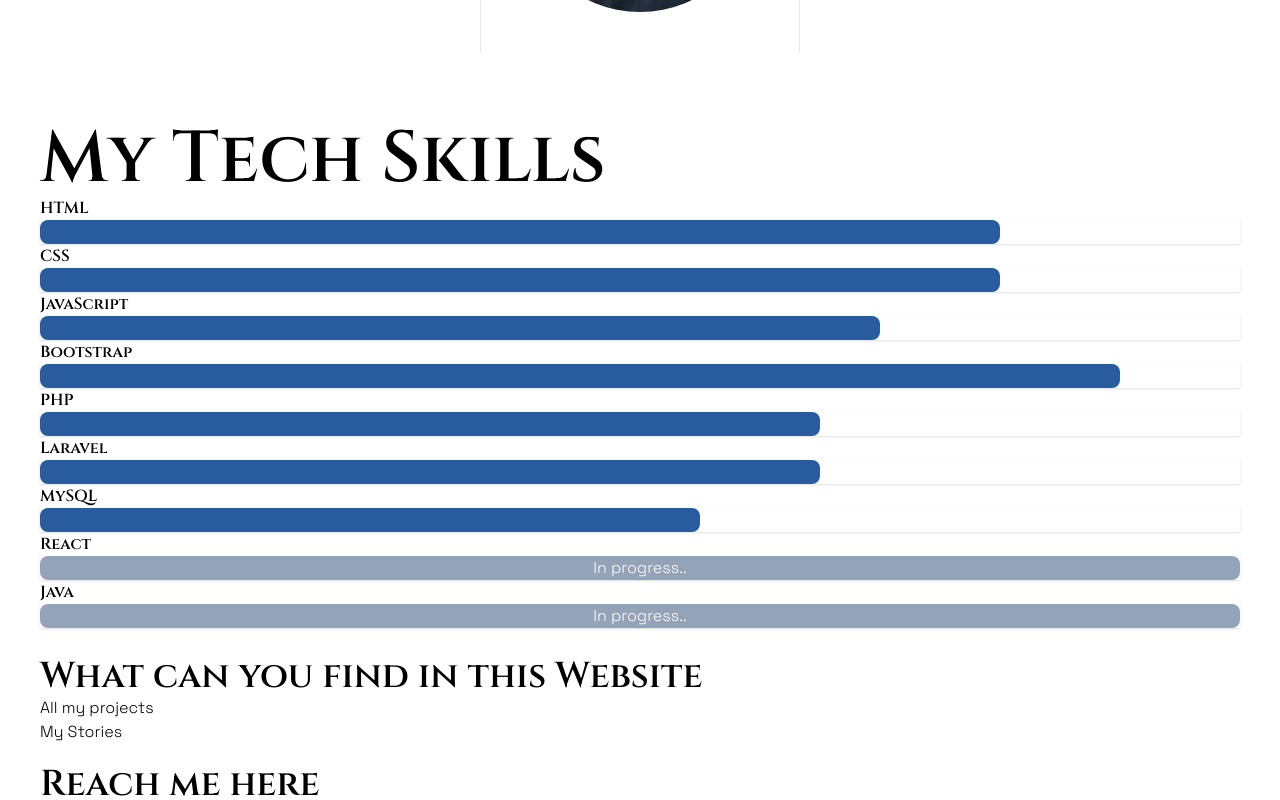
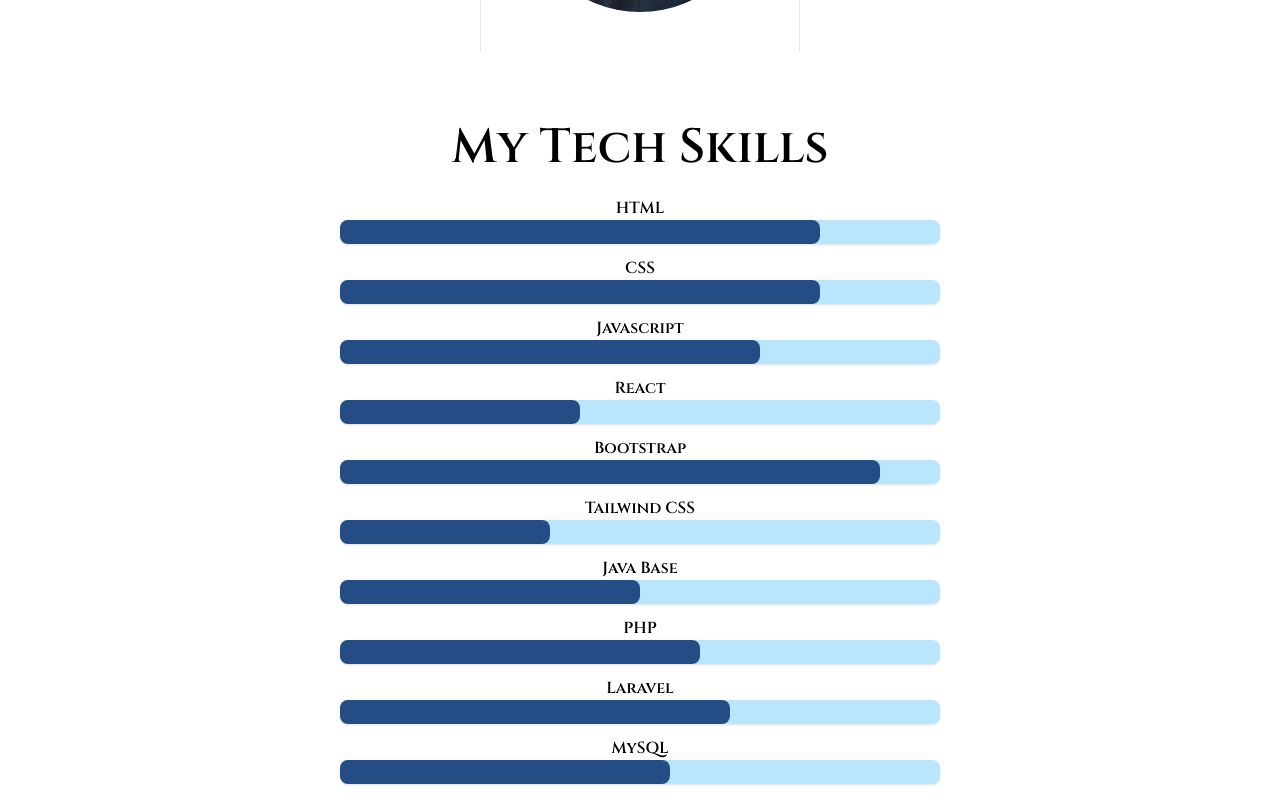
Before and after one commit to DanioFiore/personal-website, a React (Create React App) app: page / in a window 1280 px wide. Shown: the part 460-1260 px from the top of the page. Built offline with nearby package versions, Linux system fonts and the light colour scheme.

Commit message:
optimized the skills code by creatin a new component called SkillsBar and used a .map method to create dinamically my skills bar

```diff
--- a/src/components/Skills/Skills.js
+++ b/src/components/Skills/Skills.js
@@ -1,123 +1,71 @@
 import React from "react";
+import SkillsBar from "./SkillsBar";
 
 const Skills = () => {
+  // array of skills
+  let skills = [
+    {
+      language: "HTML",
+      width: "80%",
+    },
+    {
+      language: "CSS",
+      width: "80%",
+    },
+    {
+      language: "Javascript",
+      width: "70%",
+    },
+    {
+      language: "React",
+      width: "40%",
+    },
+    {
+      language: "Bootstrap",
+      width: "90%",
+    },
+    {
+      language: "Tailwind CSS",
+      width: "35%",
+    },
+    {
+      language: "Java Base",
+      width: "50%",
+    },
+    {
+      language: "PHP",
+      width: "60%",
+    },
+    {
+      language: "Laravel",
+      width: "65%",
+    },
+    {
+      language: "MySQL",
+      width: "55%",
+    },
+  ];
+
   return (
-    <React.Fragment>
-
+    <div>
       {/* title */}
-      <div className="mt-10">
-        <h1 className="text-7xl">My Tech Skills</h1>
+      <div className="mt-10 flex justify-center">
+        <h1 className="text-5xl mb-6">My Tech Skills</h1>
       </div>
 
       {/* skills container */}
-      <div>
-        <ul>
-
-          {/* html */}
-          <li>
-            <h6>HTML</h6>
-            <div className="shadow w-full bg-grey-light">
-              <div
-                className="bg-primary-light leading-none py-3 rounded-lg"
-                style={{ width: "80%" }}
-              ></div>
-            </div>
-          </li>
-
-          {/* css */}
-          <li>
-            <h6>CSS</h6>
-            <div className="shadow w-full bg-grey-light">
-              <div
-                className="bg-primary-light leading-none py-3 rounded-lg"
-                style={{ width: "80%" }}
-              ></div>
-            </div>
-          </li>
-
-          {/* javascript */}
-          <li>
-            <h6>JavaScript</h6>
-            <div className="shadow w-full bg-grey-light">
-              <div
-                className="bg-primary-light leading-none py-3 rounded-lg"
-                style={{ width: "70%" }}
-              ></div>
-            </div>
-          </li>
-
-          {/* bootstrap */}
-          <li>
-            <h6>Bootstrap</h6>
-            <div className="shadow w-full bg-grey-light">
-              <div
-                className="bg-primary-light leading-none py-3 rounded-lg"
-                style={{ width: "90%" }}
-              ></div>
-            </div>
-          </li>
-
-          {/* php */}
-          <li>
-            <h6>PHP</h6>
-            <div className="shadow w-full bg-grey-light">
-              <div
-                className="bg-primary-light leading-none py-3 rounded-lg"
-                style={{ width: "65%" }}
-              ></div>
-            </div>
-          </li>
-
-          {/* laravel */}
-          <li>
-            <h6>Laravel</h6>
-            <div className="shadow w-full bg-grey-light">
-              <div
-                className="bg-primary-light leading-none py-3 rounded-lg"
-                style={{ width: "65%" }}
-              ></div>
-            </div>
-          </li>
-
-          {/* mysql */}
-          <li>
-            <h6>MySQL</h6>
-            <div className="shadow w-full bg-grey-light">
-              <div
-                className="bg-primary-light leading-none py-3 rounded-lg"
-                style={{ width: "55%" }}
-              ></div>
-            </div>
-          </li>
-
-          {/* react */}
-          <li>
-            <h6>React</h6>
-            <div className="shadow w-full bg-grey-light">
-              <div
-                className="bg-slate-400 text-center text-white leading-none py-1 rounded-lg"
-                style={{ width: "100%" }}
-              >
-                In progress..
-              </div>
-            </div>
-          </li>
-
-          {/* java */}
-          <li>
-            <h6>Java</h6>
-            <div className="shadow w-full bg-grey-light">
-              <div
-                className="bg-slate-400 text-center text-white leading-none py-1 rounded-lg"
-                style={{ width: "100%" }}
-              >
-                In progress..
-              </div>
-            </div>
-          </li>
-        </ul>
+      <div className="flex justify-center">
+        <div className="w-6/12">
+          <ul>
+            {skills.map((element) => (
+              <li>
+                <SkillsBar language={element.language} width={element.width} />
+              </li>
+            ))}
+          </ul>
+        </div>
       </div>
-    </React.Fragment>
+    </div>
   );
 };
 
--- /dev/null
+++ b/src/components/Skills/SkillsBar.js
@@ -0,0 +1,19 @@
+import React from "react";
+
+const SkillsBar = (props) => {
+  return (
+    <div className="mb-3">
+      <div className="flex justify-center">
+        <h6>{props.language}</h6>
+      </div>
+      <div className="shadow w-full bg-grey-light bg-sky-200 rounded-lg">
+        <div
+          className="bg-primary leading-none py-3 rounded-lg"
+          style={{ width: props.width }}
+        ></div>
+      </div>
+    </div>
+  );
+};
+
+export default SkillsBar;
```
Also changed, not shown: src/components/Skills/SkillsBar.module.css (added).
